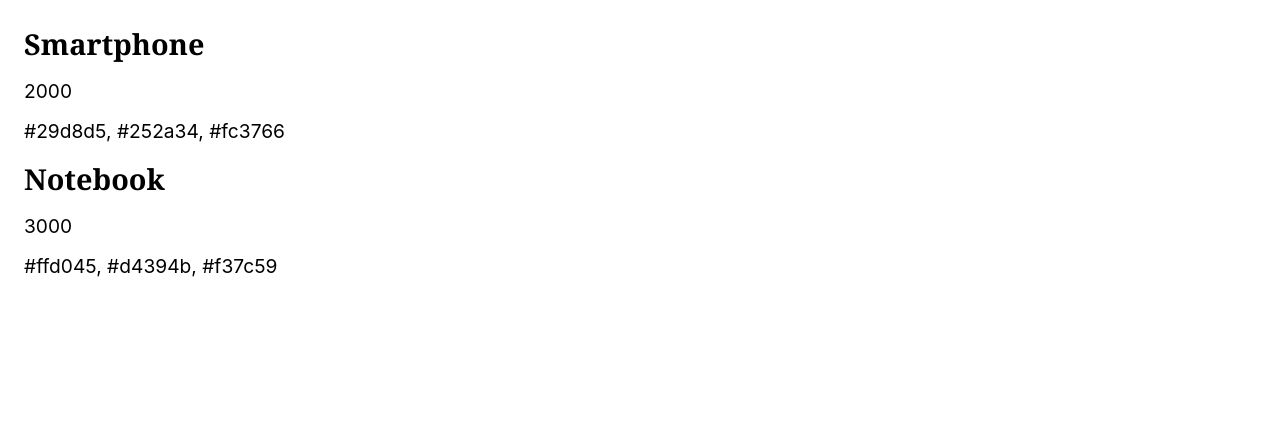
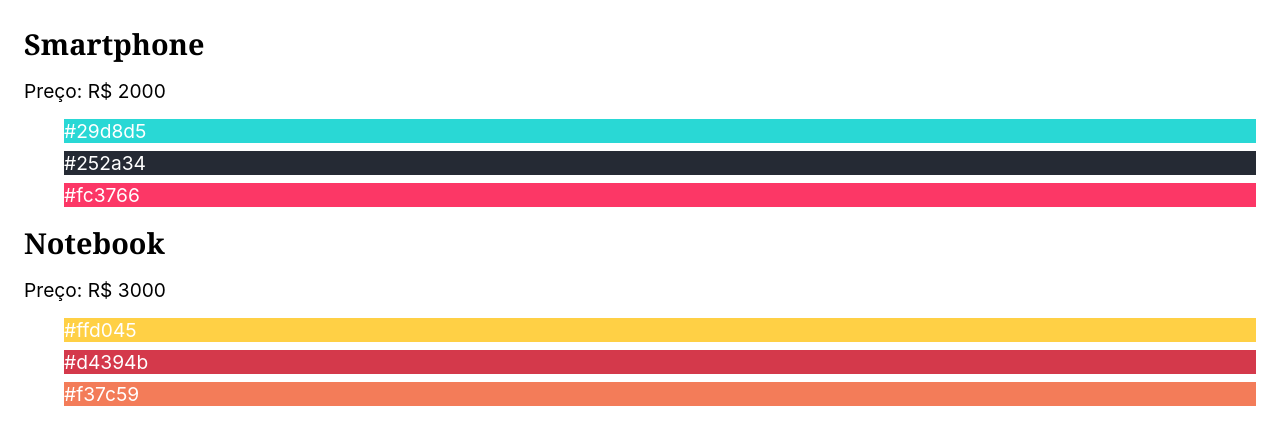
Before and after one commit to Netofb/aula_react_origamid, a React (Vite) app: page / in a window 1280 px wide. Shown: the top 444 px of the page. Built offline with nearby package versions, Linux system fonts and the light colour scheme.

Commit message:
atividade

```diff
--- a/src/App.jsx
+++ b/src/App.jsx
@@ -113,27 +113,30 @@ const produtos = [
 
 
 
+
 const App = () => {
-  return (
-    <>
-      <section>
-        {produtos.map((produto) => {
-          const valor = Number(produto.preco.replace('R$ ', ''));
-          if (valor > 1500) {
-            return (
-              <div key={produto.id}>
-                <h1>{produto.nome}</h1>
-                <p>{valor}</p>
-                <p>{produto.cores.join(', ')}</p>
-              </div>
-            );
-          }
-          return null; // Se não atender à condição, retorna null
-        })}
-      </section>
-    </>
-  );
+
+
+    return(
+    <section>
+      {produtos.filter(({preco}) => Number(preco.replace('R$ ', '')) > 1500).map(({id, nome, preco, cores}) => (<div key={id}>
+        <h1>{nome}</h1>
+        <p>Preço: {preco}</p>
+        <ul>
+          {cores.map((cor) => (
+            <li style={{backgroundColor: cor, color: "white"}} key={cor}>{cor}</li>
+          ))}
+        </ul>
+      </div>
+  ))}
+
+    </section>
+
+
+
+
+  )
+
 };
 
-
 export default App
```
